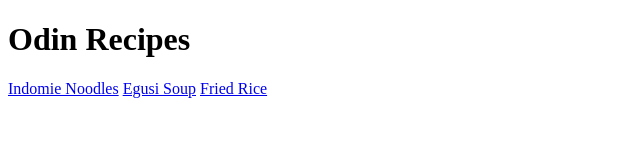
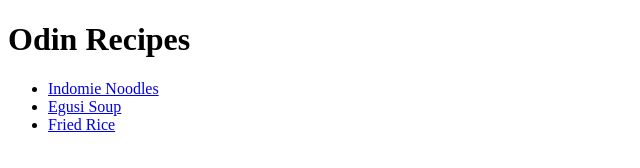
Before and after one commit to dimka90/odin-recipes, a plain HTML site: page index.html in a window 1280 px wide. Shown: the whole page, without its empty margins (0-640 px from the left). Drawn offline with Linux system fonts and the light colour scheme.

```diff
--- a/index.html
+++ b/index.html
@@ -4,12 +4,16 @@
     <meta charset="UTF-8">
     <meta http-equiv="X-UA-Compatible" content="IE=edge">
     <meta name="viewport" content="width=<device-width>, initial-scale=1.0">
-    <title>Document</title>
+    <title>Odin Recipe</title>
 </head>
 <body>
     <h1>Odin Recipes</h1>
-    <a href="./recipes/indomie.html">Indomie Noodles</a>
-    <a href="./recipes/egusi.html">Egusi Soup</a>
-    <a href="./recipes/rice.html">Fried Rice</a>
+    <ul>
+        <li><a href="./recipes/indomie.html">Indomie Noodles</a></li>
+        <li> <a href="./recipes/egusi.html">Egusi Soup</a></li>
+        <li><a href="./recipes/rice.html">Fried Rice</a></li>
+    </ul>
+
+
 </body>
 </html>
```
Also changed, not shown: recipes/egusi.html (+2 -3 lines), recipes/indomie.html (+1 -1 lines), recipes/rice.html (+2 -2 lines).
